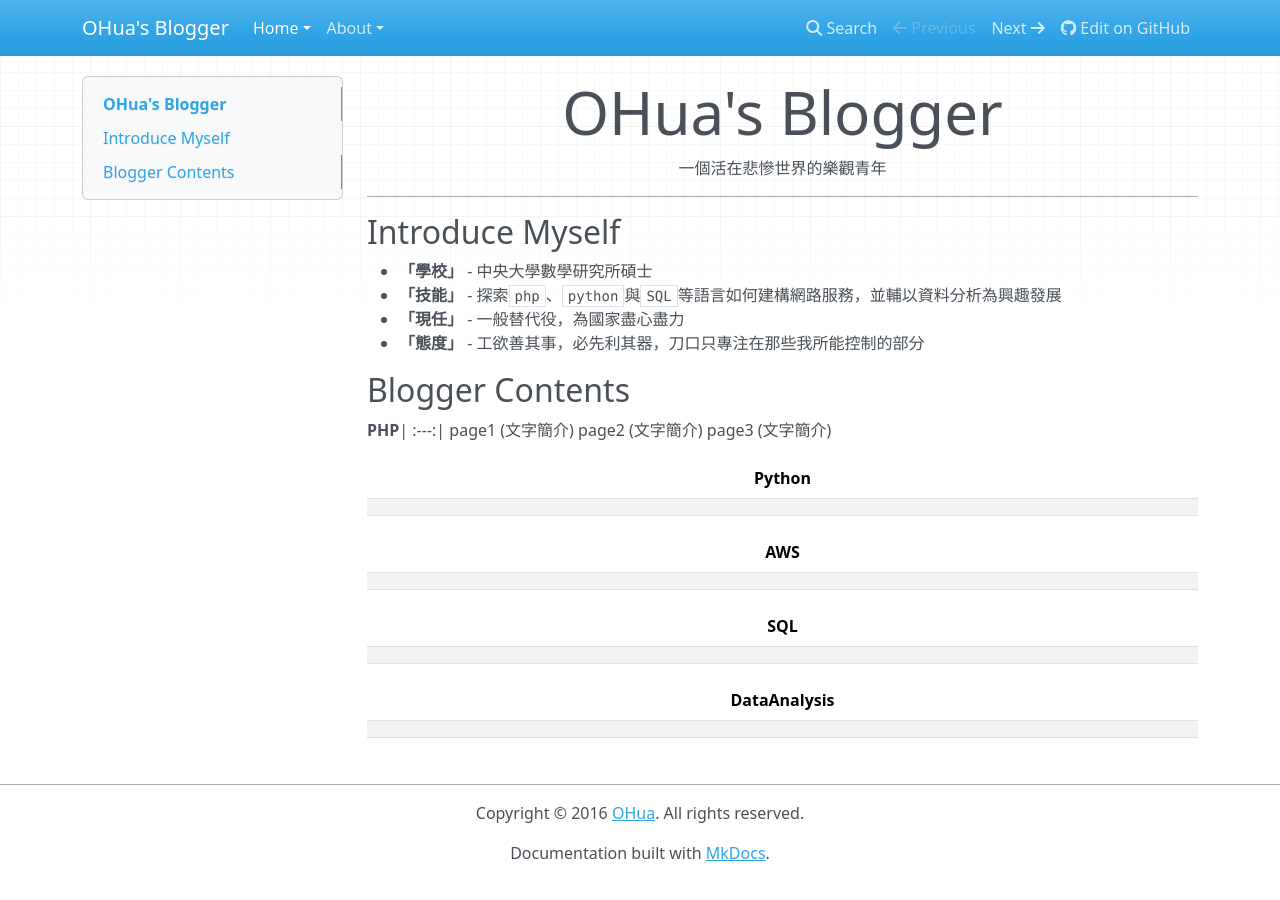
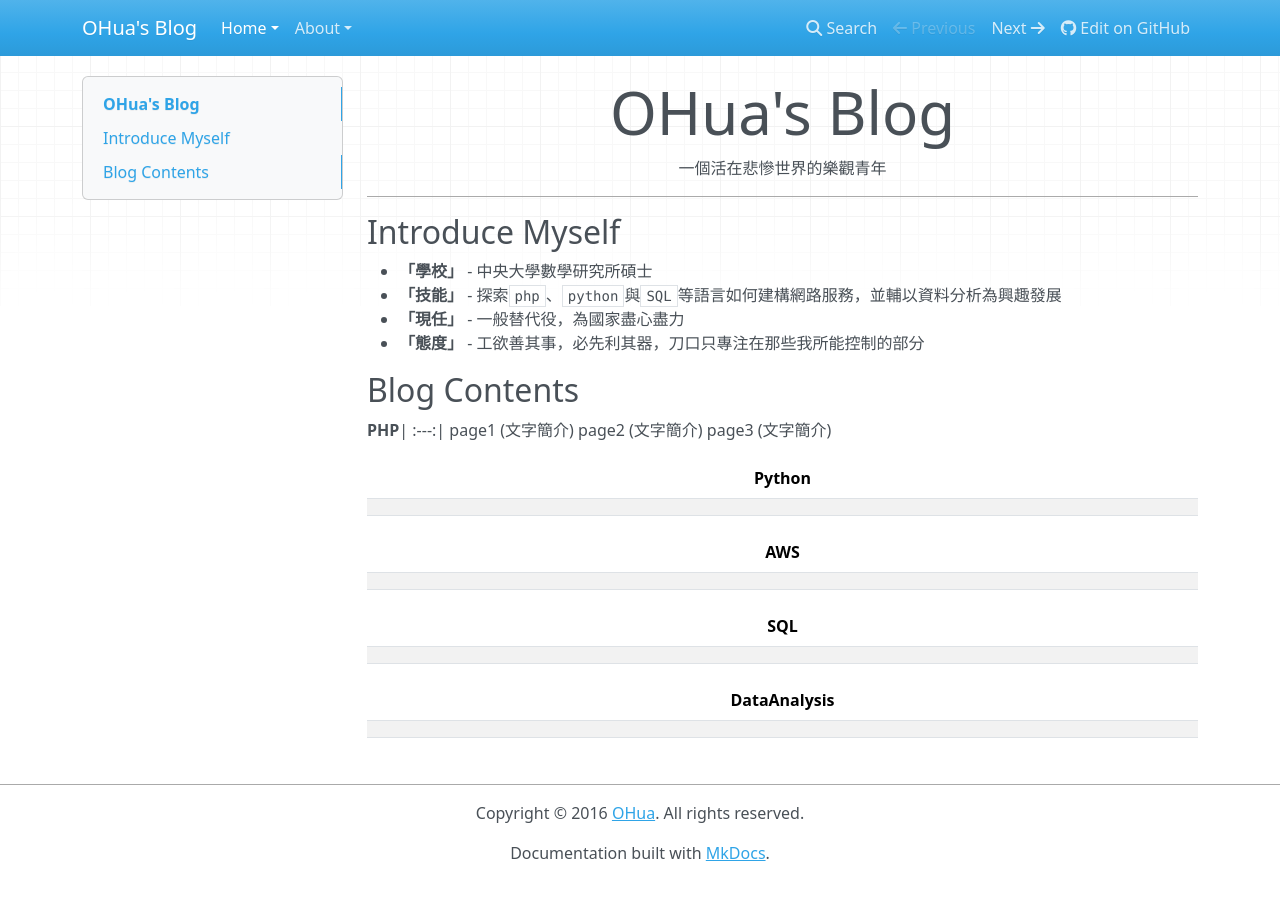
Before and after one commit to OHua/Blog, an MkDocs documentation site: the page built from docs/index.md, in a window 1280 px wide. Built offline with MkDocs 1.6.1, drawn with Linux system fonts in a browser that asks for light colours; nearby versions of some CDN libraries; old or Windows-style settings are respelled for this version of MkDocs.

Commit message:
建構中~

```diff
--- a/docs/index.md
+++ b/docs/index.md
@@ -1,4 +1,4 @@
-# OHua's Blogger
+# OHua's Blog
 
 一個活在悲慘世界的樂觀青年
 
@@ -11,7 +11,7 @@
 * **「現任」** - 一般替代役，為國家盡心盡力
 * **「態度」** - 工欲善其事，必先利其器，刀口只專注在那些我所能控制的部分
 
-## Blogger Contents
+## Blog Contents
 
 **PHP**|
 :---:|
--- a/mkdocs.yml
+++ b/mkdocs.yml
@@ -1,8 +1,8 @@
-site_name: OHua's Blogger
-site_url: https://ohua.github.io/Blogger
+site_name: OHua's Blog
+site_url: https://ohua.github.io/Blog
 site_description: 一個活在悲慘世界的樂觀青年
 site_author: OHua
-repo_url: https://github.com/OHua/Blogger
+repo_url: https://github.com/OHua/Blog
 pages:
   - Home:
       - index.md
```
Also changed, not shown: docs/LICENSE.md (+2 -2 lines).
